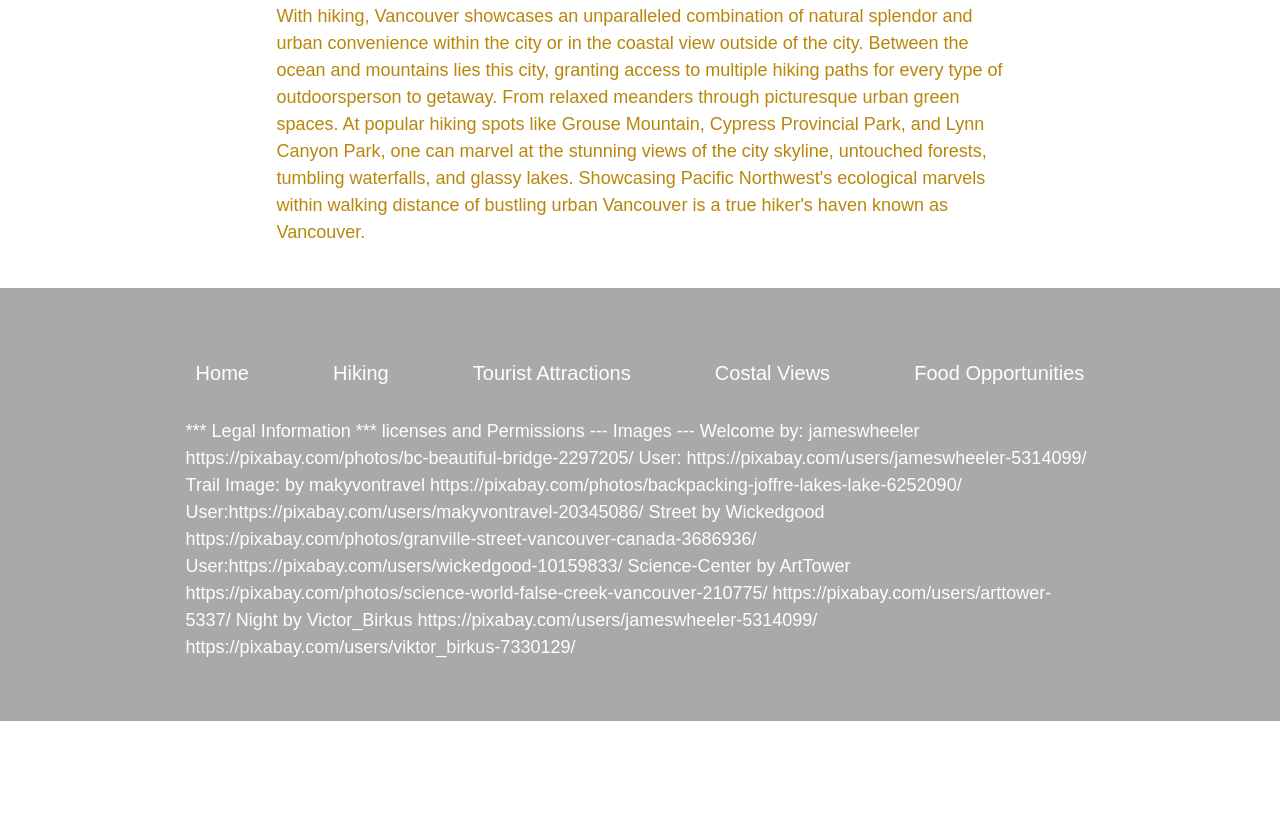
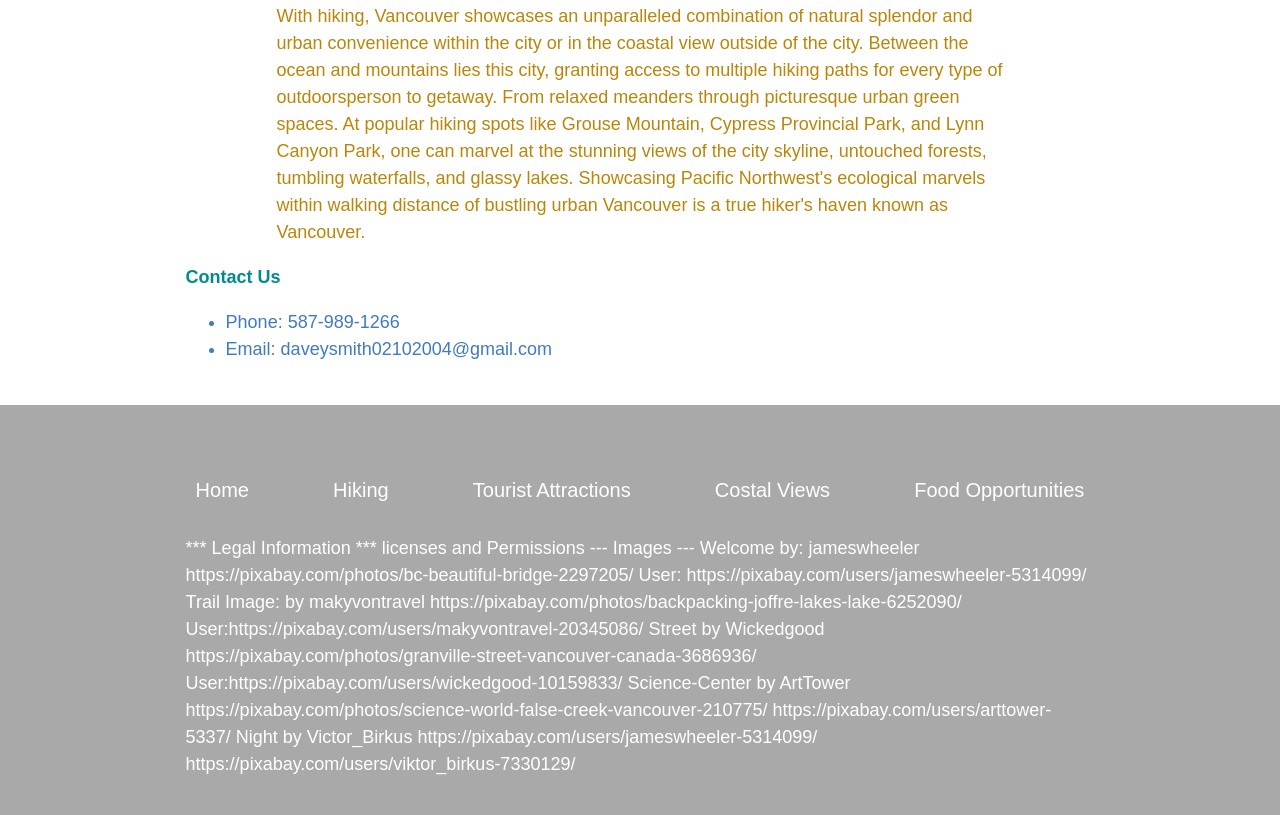
Before and after one commit to JackHewert/Vancouver, a plain HTML site: page index.html in a window 1280 px wide. Shown: the part 2674-3489 px from the top of the page. Before the commit the page ends 3395 px from the top, so only its background shows below. Drawn offline with Linux system fonts and the light colour scheme; a web font is replaced by a local one.

Commit message:
modified:   css/print.css 	modified:   css/styles.css 	modified:   index.html

```diff
--- a/css/styles.css
+++ b/css/styles.css
@@ -145,6 +145,14 @@ h3 {
 	color: darksalmon;
 }
 
+h4 {
+	color: darkcyan;
+}
+
+aside li {
+	color: #427ac1;
+}
+
 p {
 	margin-bottom: 18px;
 	color: darkgoldenrod;
@@ -153,6 +161,7 @@ p {
 footer p {
 	color: white;
 }
+
 
 /* layout */
 
@@ -227,6 +236,11 @@ article img {
 .image-container {
 	width: 70%;
 	margin: 0 auto;
+}
+
+footer div {
+	padding-bottom: 1rem;
+	border: #427ac1 1px;
 }
 
 footer {
--- a/index.html
+++ b/index.html
@@ -153,7 +153,13 @@
 			</article>
 		</section><!-- end of content -->
 		<aside>
-			<!-- For future consideration -->
+			<div>
+				<h4> Contact Us</h4>
+				<ul>
+					<li>Phone: 587-989-1266</li>
+					<li>Email: daveysmith02102004@gmail.com</li>
+				</ul>
+			</div>
 		</aside>
 	</main>
 
```
Also changed, not shown: css/print.css (+9 -9 lines).
